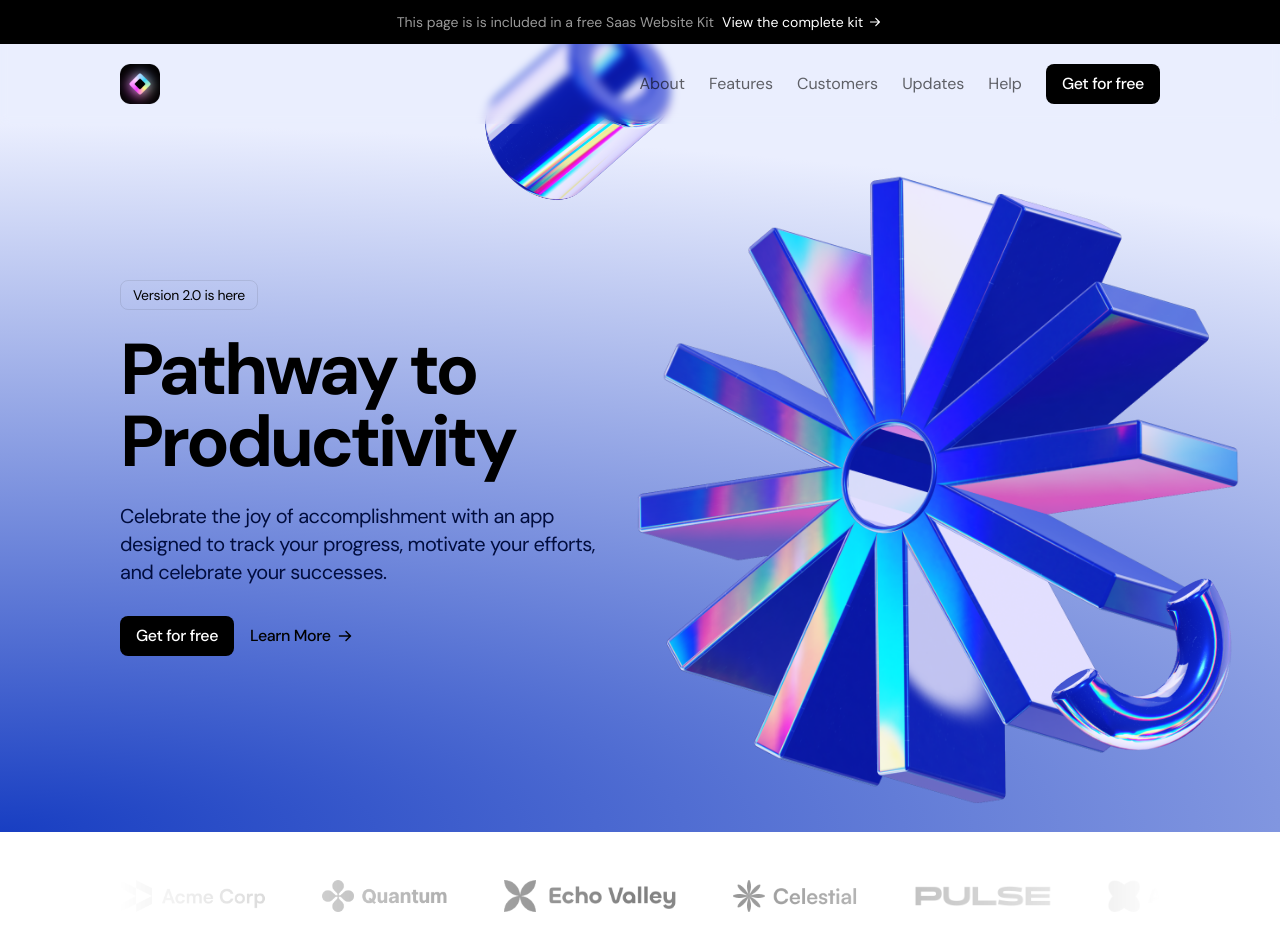
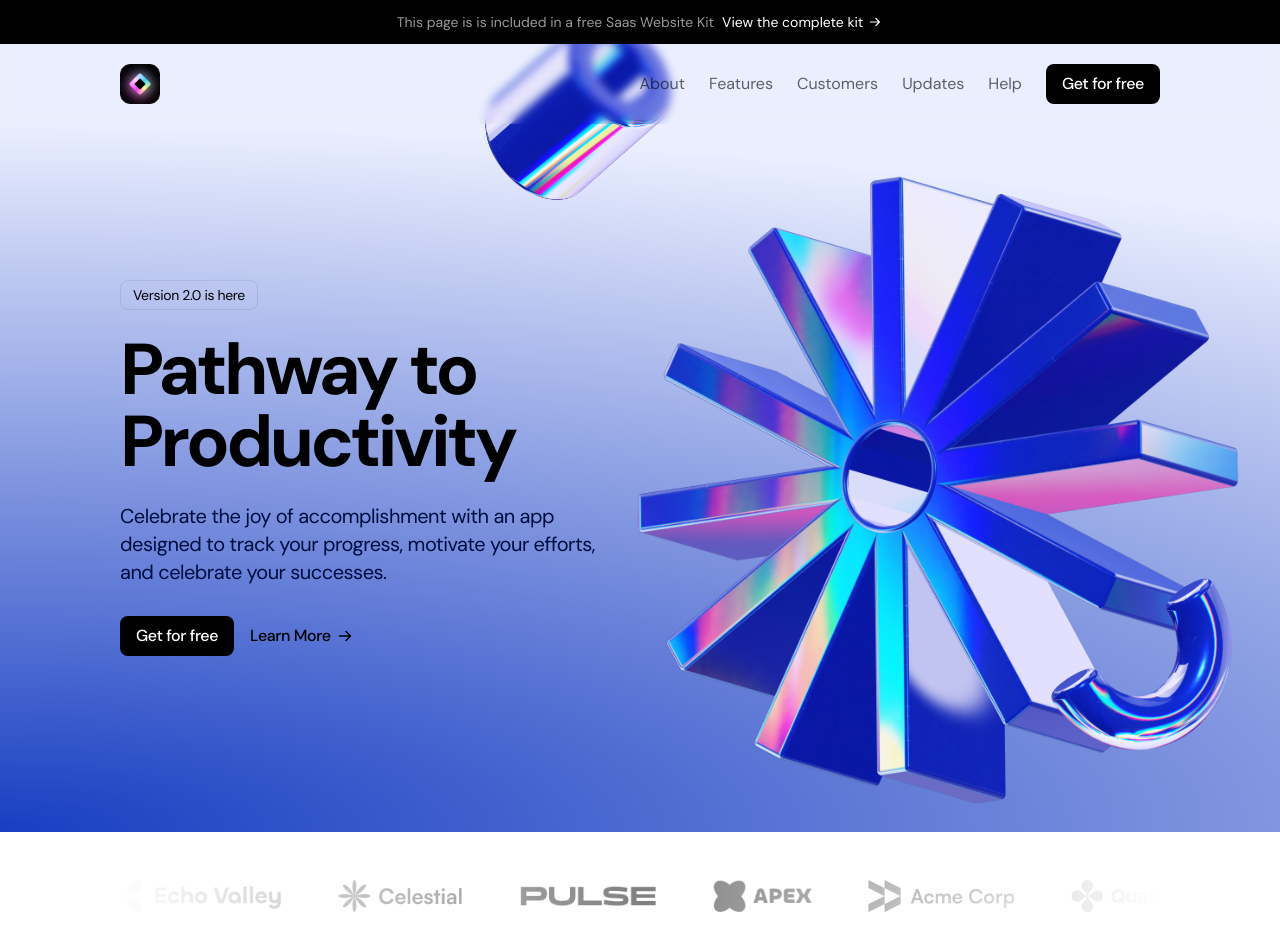
Before and after one commit to Oms-343/-app-landing-page, a Next.js app: page / in a window 1280 px wide. Shown: the top 952 px of the page. Built offline with nearby package versions, Linux system fonts and the light colour scheme.

Commit message:
adding client logo animations

```diff
--- a/src/sections/Clients.tsx
+++ b/src/sections/Clients.tsx
@@ -1,5 +1,7 @@
+"use client";
 import React from "react";
 import Image from "next/image";
+import { motion } from "framer-motion";
 
 import acmeLogo from "@/public/logo-acme.png";
 import quantamLogo from "@/public/logo-quantum.png";
@@ -13,7 +15,18 @@ export default function Clients() {
     <section className="py-8 md:py-12 bg-white">
       <div className="container">
         <div className="flex overflow-hidden [mask-image:linear-gradient(to_left,transparent,black,transparent)]">
-          <ul className="flex gap-14 flex-none">
+          <motion.ul
+            className="flex gap-14 flex-none pr-14"
+            animate={{
+              translateX: "-50%",
+            }}
+            transition={{
+              duration: 20,
+              repeat: Infinity,
+              ease: "linear",
+              repeatType: "loop",
+            }}
+          >
             <li>
               <Image src={acmeLogo} alt="acme-logo" className="client-image" />
             </li>
@@ -44,7 +57,39 @@ export default function Clients() {
             <li>
               <Image src={apexLogo} alt="apex-logo" className="client-image" />
             </li>
-          </ul>
+
+            {/*duplicating logos for that infinte animation effect */}
+            <li>
+              <Image src={acmeLogo} alt="acme-logo" className="client-image" />
+            </li>
+            <li>
+              <Image
+                src={quantamLogo}
+                alt="quantam-logo"
+                className="client-image"
+              />
+            </li>
+            <li>
+              <Image src={echoLogo} alt="echo-logo" className="client-image" />
+            </li>
+            <li>
+              <Image
+                src={celestialLogo}
+                alt="celestial-logo"
+                className="client-image"
+              />
+            </li>
+            <li>
+              <Image
+                src={pulseLogo}
+                alt="pulse-logo"
+                className="client-image"
+              />
+            </li>
+            <li>
+              <Image src={apexLogo} alt="apex-logo" className="client-image" />
+            </li>
+          </motion.ul>
         </div>
       </div>
     </section>
```
